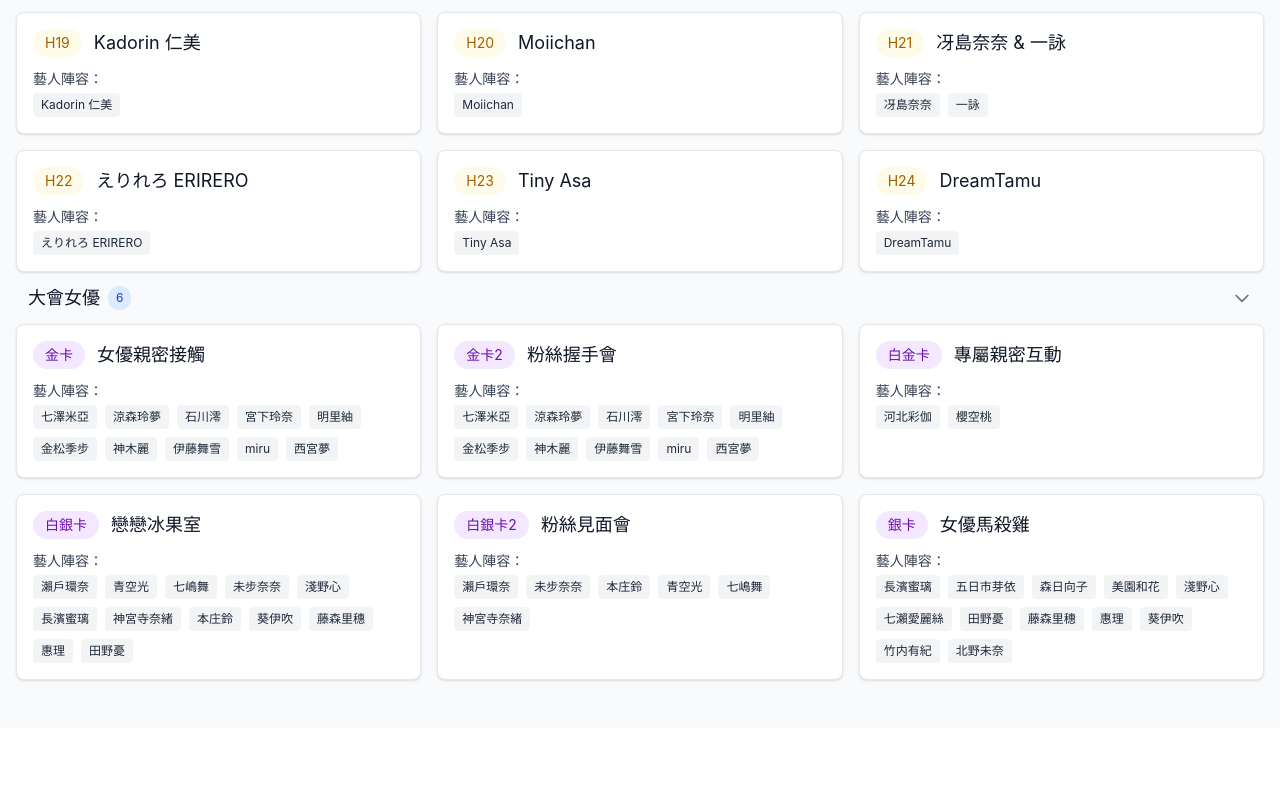
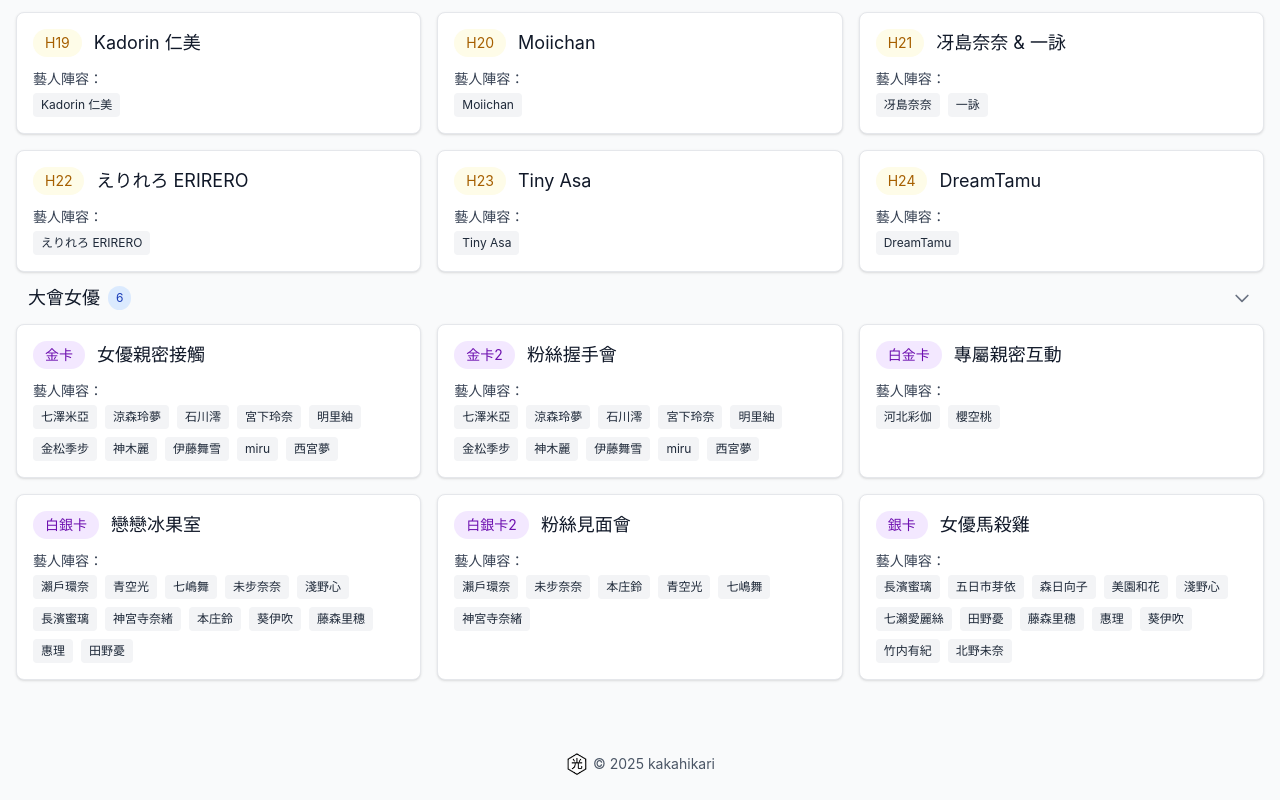
Before and after one commit to kakahikari/2025-tre-helper, a Vue app: page / in a window 1280 px wide. Shown: the part 10299-11099 px from the top of the page. Before the commit the page ends 11027 px from the top, so only its background shows below. Built offline with nearby package versions, Linux system fonts and the light colour scheme.

Commit message:
feat: footer

```diff
--- a/src/App.vue
+++ b/src/App.vue
@@ -119,7 +119,7 @@ const boothsByCategory = computed(() => {
       </header>
 
       <!-- Main Content -->
-      <main class="p-2 pb-12 sm:p-4 sm:pb-12">
+      <main class="p-2 sm:p-4">
         <!-- Search Results Info -->
         <div>
           <p class="text-sm text-gray-600 dark:text-gray-300">
@@ -143,6 +143,18 @@ const boothsByCategory = computed(() => {
         </div>
       </main>
 
+      <!-- Footer -->
+      <footer class="mt-8 py-6">
+        <div class="px-2 lg:px-4">
+          <div class="text-center">
+            <p class="flex items-center justify-center text-sm text-gray-600 dark:text-gray-400">
+              <img src="./assets/logo.webp" alt="logo" class="mr-1 h-[1.5rem]" />
+              <span>© 2025 <a href="https://github.com/kakahikari/">kakahikari</a></span>
+            </p>
+          </div>
+        </div>
+      </footer>
+
       <!-- Scroll to Top Component -->
       <ScrollToTop />
     </div>
```
Also changed, not shown: src/assets/logo.webp (added).
